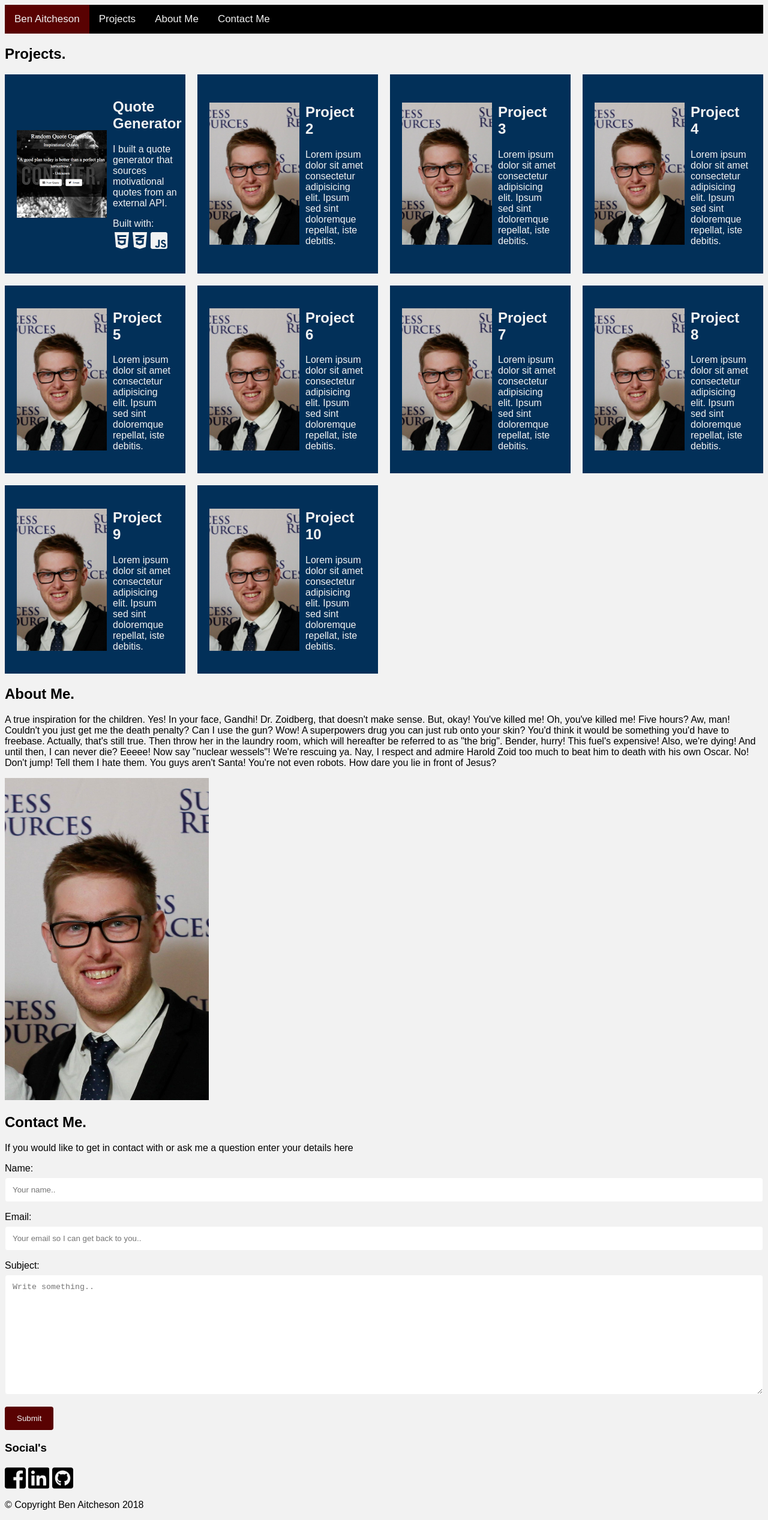
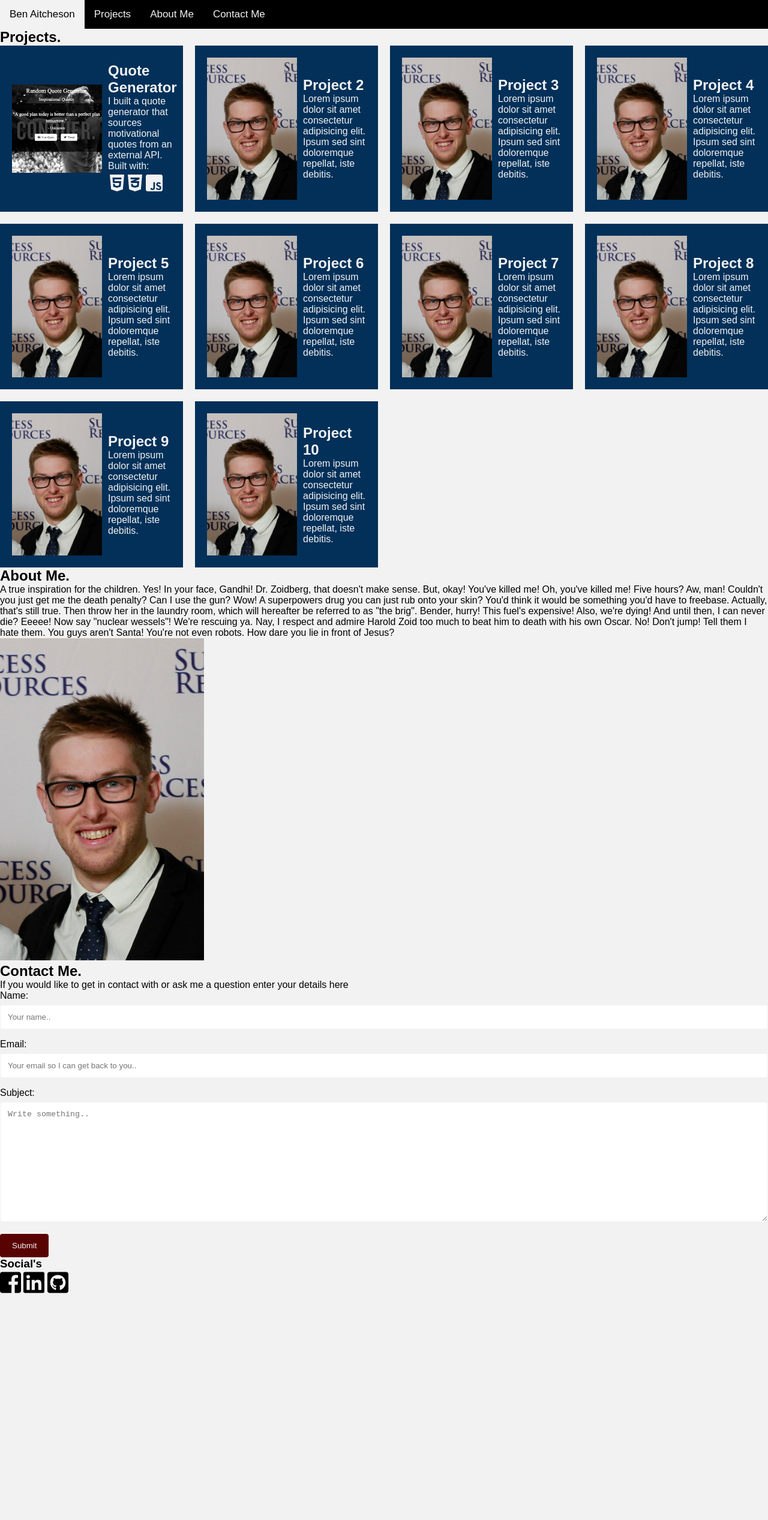
Before and after one commit to benaitcheson/benaitcheson, a plain HTML site: page index.html in a window 1280 px wide. Shown: the whole page at 60% size. After the commit the page ends 2158 px from the top, so only its background shows below. Drawn offline with nearby package versions, Linux system fonts and the light colour scheme.

Commit message:
fixed whitespace

```diff
--- a/index.html
+++ b/index.html
@@ -32,7 +32,7 @@
         <div id="Projects">
             <h2>Projects.</h2>
                 <div class="myProjects">
-                    <div class="proj">
+                    <div class="proj" onmousedown="whichElement(event)">
                         <img class="proj__artwork" src="images/proj1.png">
                         <div class="proj__details">
                             <h2>Quote Generator</h2>
@@ -40,63 +40,63 @@
                             <p class="proj__desc">Built with:</br><i class="fab fa-html5"></i><i class="fab fa-css3-alt"></i><i class="fab fa-js-square"></i></p>
                         </div>
                     </div>
-                    <div class="proj">
+                    <div class="proj" onmousedown="whichElement(event)">
                         <img class="proj__artwork" src="images/BenAheadshot.jpg">
                         <div class="proj__details">
                             <h2>Project 2</h2>
                             <p class="proj__desc">Lorem ipsum dolor sit amet consectetur adipisicing elit. Ipsum sed sint doloremque repellat, iste debitis.</p>
                         </div>
                     </div>
-                    <div class="proj">
+                    <div class="proj" onmousedown="whichElement(event)">
                         <img class="proj__artwork" src="images/BenAheadshot.jpg">
                         <div class="proj__details">
                             <h2>Project 3</h2>
                             <p class="proj__desc">Lorem ipsum dolor sit amet consectetur adipisicing elit. Ipsum sed sint doloremque repellat, iste debitis.</p>
                         </div>
                     </div>
-                    <div class="proj">
+                    <div class="proj" onmousedown="whichElement(event)">
                         <img class="proj__artwork" src="images/BenAheadshot.jpg">
                         <div class="proj__details">
                             <h2>Project 4</h2>
                             <p class="proj__desc">Lorem ipsum dolor sit amet consectetur adipisicing elit. Ipsum sed sint doloremque repellat, iste debitis.</p>
                         </div>
                     </div>
-                    <div class="proj">
+                    <div class="proj" onmousedown="whichElement(event)">
                         <img class="proj__artwork" src="images/BenAheadshot.jpg">
                         <div class="proj__details">
                             <h2>Project 5</h2>
                             <p class="proj__desc">Lorem ipsum dolor sit amet consectetur adipisicing elit. Ipsum sed sint doloremque repellat, iste debitis.</p>
                         </div>
                     </div>
-                    <div class="proj">
+                    <div class="proj" onmousedown="whichElement(event)">
                         <img class="proj__artwork" src="images/BenAheadshot.jpg">
                         <div class="proj__details">
                             <h2>Project 6</h2>
                             <p class="proj__desc">Lorem ipsum dolor sit amet consectetur adipisicing elit. Ipsum sed sint doloremque repellat, iste debitis.</p>
                         </div>
                     </div>
-                    <div class="proj">
+                    <div class="proj" onmousedown="whichElement(event)">
                         <img class="proj__artwork" src="images/BenAheadshot.jpg">
                         <div class="proj__details">
                             <h2>Project 7</h2>
                             <p class="proj__desc">Lorem ipsum dolor sit amet consectetur adipisicing elit. Ipsum sed sint doloremque repellat, iste debitis.</p>
                         </div>
                     </div>
-                    <div class="proj">
+                    <div class="proj" onmousedown="whichElement(event)">
                         <img class="proj__artwork" src="images/BenAheadshot.jpg">
                         <div class="proj__details">
                             <h2>Project 8</h2>
                             <p class="proj__desc">Lorem ipsum dolor sit amet consectetur adipisicing elit. Ipsum sed sint doloremque repellat, iste debitis.</p>
                         </div>
                     </div>
-                    <div class="proj">
+                    <div class="proj" onmousedown="whichElement(event)">
                         <img class="proj__artwork" src="images/BenAheadshot.jpg">
                         <div class="proj__details">
                             <h2>Project 9</h2>
                             <p class="proj__desc">Lorem ipsum dolor sit amet consectetur adipisicing elit. Ipsum sed sint doloremque repellat, iste debitis.</p>
                         </div>
                     </div>
-                    <div class="proj">
+                    <div class="proj" onmousedown="whichElement(event)">
                         <img class="proj__artwork" src="images/BenAheadshot.jpg">
                         <div class="proj__details">
                             <h2>Project 10</h2>
@@ -140,7 +140,7 @@
                     <a href="https://www.facebook.com/ben.aitcheson"><i class="fab fa-facebook-square"></i></a>
                     <a href="https://www.linkedin.com/in/ben-aitcheson-75963b84/"><i class="fab fa-linkedin"></i></a>
                     <a href="https://github.com/benaitcheson"><i class="fab fa-github-square"></i></a>
-                    <p class="copyright">&copy; Copyright Ben Aitcheson 2018</p>
+                    <p class="copyright"></p>
                 </footer>
             </div>
         </div>
--- a/index.js
+++ b/index.js
@@ -6,3 +6,24 @@ function myFunction() {
         x.className = "topnav";
     }
 }
+
+function whichElement(e) {
+    var targ;
+    if (!e) {
+        var e = window.event;
+    }
+    if (e.target) {
+        targ=e.target;
+    } else if (e.srcElement) {
+        targ=e.srcElement;
+    }
+    alert("You clicked on a project.");
+}
+
+var today = new Date();
+var year = today.getFullYear();
+
+
+
+var el = document.getElementById('copyright');
+el.innerHTML = '<p>Copyright &copy; Ben Aitcheson' + year + '</p>';
--- a/styles.css
+++ b/styles.css
@@ -9,6 +9,13 @@ My Colour Palette
 */
 
 /* Global Styles */
+
+* {
+  margin: 0;
+  padding: 0;
+  border: 0;
+  outline: 0;
+}
 
 body {
   background-color: #f2f2f2;
@@ -54,7 +61,9 @@ body {
 
 /* When the screen is less than 600 pixels wide, hide all links, except for the first one ("Home"). Show the link that contains should open and close the topnav (.icon) */
 @media screen and (max-width: 600px) {
-    .topnav a:not(:first-child) {display: none;}
+  .topnav a:not(:first-child) {
+    display: none;
+  }
   .topnav a.icon {
     float: right;
     display: block;
@@ -63,7 +72,9 @@ body {
 
 /* The "responsive" class is added to the topnav with JavaScript when the user clicks on the icon. This class makes the topnav look good on small screens (display the links vertically instead of horizontally) */
 @media screen and (max-width: 600px) {
-    .topnav.responsive {position: relative;}
+  .topnav.responsive {
+    position: relative;
+  }
   .topnav.responsive a.icon {
     position: absolute;
     right: 0;
@@ -104,7 +115,9 @@ body {
 
 /* Contact me form */
 
-input[type=text], select, textarea {
+input[type="text"],
+select,
+textarea {
   width: 100%;
   padding: 12px;
   border: 1px solid #f2f2f2;
@@ -115,7 +128,7 @@ input[type=text], select, textarea {
   resize: vertical;
 }
 
-input[type=submit] {
+input[type="submit"] {
   background-color: #590202;
   color: #f2f2f2;
   padding: 12px 20px;
@@ -124,7 +137,7 @@ input[type=submit] {
   cursor: pointer;
 }
 
-input[type=submit]:hover {
+input[type="submit"]:hover {
   background-color: #590202;
 }
 
@@ -150,7 +163,7 @@ input[type=submit]:hover {
   padding: 3px;
 }
 
-.fa-css3-alt{
+.fa-css3-alt {
   font-size: 2em;
   padding: 3px;
 }
```
Lines whose indentation alone changed are shown as unchanged.
